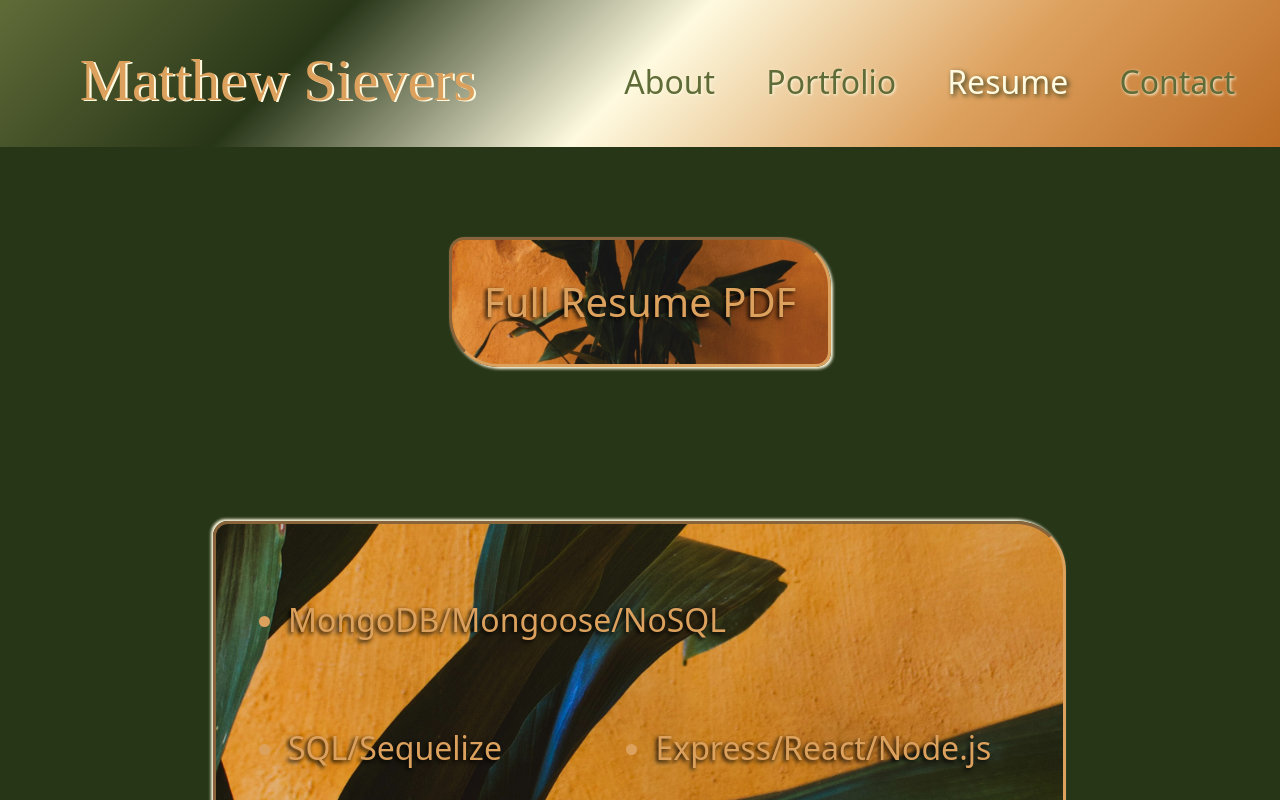
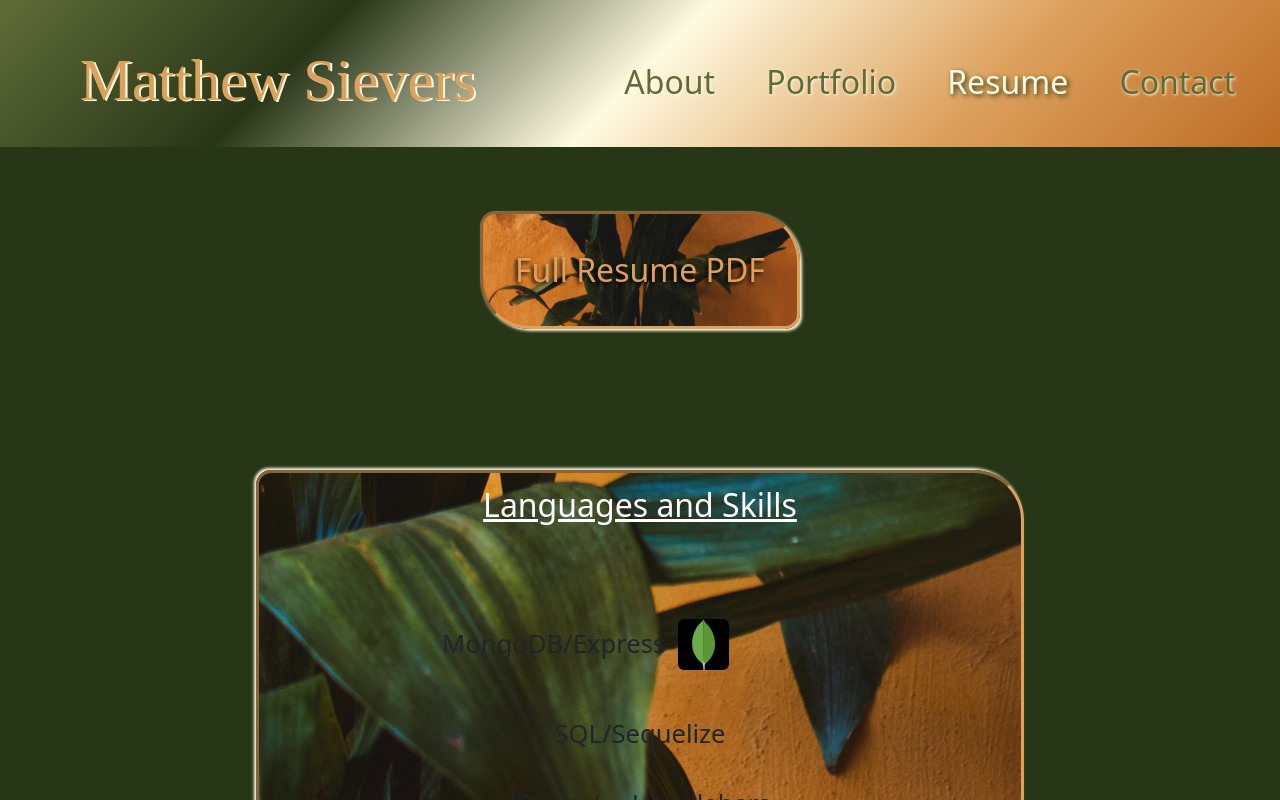
Before and after one commit to mattersievers/portfolio_v2.0, a React (Create React App) app: page / in a window 1280 px wide. Both pictures are taken after a click on the element "Resume". Shown: the top 800 px of the page. Built offline with nearby package versions, Linux system fonts and the light colour scheme; a web font is replaced by a local one.

Commit message:
icon title formatted. some icons found. need more.

```diff
--- a/package.json
+++ b/package.json
@@ -4,6 +4,10 @@
   "version": "0.1.0",
   "private": true,
   "dependencies": {
+    "@fortawesome/fontawesome-svg-core": "^1.3.0",
+    "@fortawesome/free-brands-svg-icons": "^6.0.0",
+    "@fortawesome/free-solid-svg-icons": "^6.0.0",
+    "@fortawesome/react-fontawesome": "^0.1.17",
     "@testing-library/jest-dom": "^5.15.0",
     "@testing-library/react": "^11.2.7",
     "@testing-library/user-event": "^12.8.3",
--- a/src/App.css
+++ b/src/App.css
@@ -38,6 +38,7 @@ html,body{
  main{
     height: 100%;
     width: 100%;
+    min-height: 75vh;
  }
 
 /* ------------------------- Header and Navigation styling -------------------------- */
@@ -189,9 +190,9 @@ box-shadow: -2px -2px 3px var(--cornsilk);
 .resumeLink{
   text-decoration: none;
   text-shadow: -2px 2px 4px black;
-  padding: 4vmin;
-  margin: 7vw ;
-  font-size: 5vmin;
+  padding: 2.5vw;
+  margin: 5vw;
+  font-size: 2.5vw;
   color: var(--fawn);
   border-radius: 15px 50px;
   border-style: inset;
@@ -215,36 +216,72 @@ box-shadow: -2px -2px 3px var(--cornsilk);
   text-shadow: 3px 3px black;
 }
 
-.proficiencyList{
+.proficiencyListDiv{
   border-radius: 15px 50px;
   border-style: inset;
   border-color: var(--fawn);
   box-shadow: -2px -2px 3px var(--cornsilk);
-  margin: 5vw;
-  height: 70vh;
-  padding: 4vmin;
-  height: max-content;
+  width: 60vw;
   background-image:url('./assets/pics/pexels-mark-neal-3289084.jpg');
-  background-position: left 5% bottom 15%;
+  background-position: left 5% bottom 5%;
   background-size: 100vmax;
   background-repeat: no-repeat;
+  margin: 6vw;
+
+}
+
+.proficiencyListTitle{
+  color:white;
+  padding: 1vw;
+  font-size: 2.5vw;
+  text-decoration: underline;
+}
+.proficiencyList{
+  padding: 1vw;
 }
 
 .proficiencyList li{
-  font-size: 4vmin;
+  font-size: 2vw;
   size: 100%;
-  margin: 5vmin;
-  color: var(--fawn);
-  list-style-type: disc;
-  text-shadow: -2px 2px 4px black;
+  margin: 2vmin;
+  display: flex;
+  align-items: center;
 }
 
-.proficiencyList li:hover{
-  text-shadow: 3px 3px black;
-  color: var(--cornsilk);
-  list-style-type: square;
-  cursor: default;
+.proficiencyList li svg{
+  background-color: black;
+  color: white;
+  margin: 1vw;
+  height: 4vw;
+  width: 4vw;
+  border-radius: 6px;
 }
+
+.proficiencyList li svg:hover{
+  color: black;
+  background-color: white;
+}
+
+.proficiencyList li div{
+  position: relative;
+  box-sizing: content-box;
+  min-width: 2.5vw;
+}
+.proficiencyList li div[title]:hover:after{
+  overflow-wrap: break-word;
+  content: attr(title);
+  width: 80%;
+  font-size: 1vw;
+  position: absolute;
+  top: 91%;
+  left: 10%;
+  color: white;
+  box-shadow: 1px 1px 4px #222;
+  background-image: linear-gradient( #bbbbb4, #403b4a );
+  border-radius: 7.5px;
+  text-align: center;
+}
+
 /* ---------- Contact Section Stylings ------------ */
 
 .contactPage{
@@ -259,11 +296,12 @@ box-shadow: -2px -2px 3px var(--cornsilk);
   border-style: inset;
   border-color: var(--fawn);
   box-shadow: 2px 2px 3px var(--cornsilk);
-  margin: 5vmin;
-  padding: 5vmin;
+  margin: 3vmax;
+  padding: 2.5vw;
   background-image:url('./assets/pics/pexels-mark-neal-3289085.jpg');
   background-position: center;
   background-size: 75vmax;
+  font-size: 2.5vw;
 }
 
 
@@ -272,18 +310,19 @@ box-shadow: -2px -2px 3px var(--cornsilk);
   border-style: inset;
   border-color: var(--fawn);
   box-shadow: 2px 2px 3px var(--cornsilk);
-  margin: 5vmin;
-  padding: 5vmin;
+  margin: 2.5vmax;
+  padding: 2.5vw;
   width: 60vw;
   flex-wrap: wrap;
   background-image:url('./assets/pics/pexels-mark-neal-3289084.jpg');
-  background-position: right;
+  background-position: left 5% bottom 5%;
   background-size: 75vmax;
   background-repeat: no-repeat;
+  font-size: 1.5vw;
 }
 
 #contact-form div{
-  margin: 2vmin;
+  margin: 2.5vw;
   display: flex;
   justify-content: center;
   flex-wrap: wrap;
@@ -292,18 +331,12 @@ box-shadow: -2px -2px 3px var(--cornsilk);
 
 #contact-form label{
   flex: 1;
-  padding: 2vmin;
+  padding: 1vw;
 }
 
-#contact-form textarea {
+#contact-form textarea, input {
   flex: 2 auto;
-  padding: 2vmin;
-  max-width: 100%;
-}
-
-#contact-form input{
-  flex: 2 auto;
-  padding: 2vmin;
+  padding: 1vw;
   max-width: 100%;
 }
 
@@ -316,6 +349,7 @@ box-shadow: -2px -2px 3px var(--cornsilk);
   box-shadow: -3px -2px 4px var(--dark-olive-green);
   min-width: fit-content;
   align-self: center;
+  font-size: 1.5vw;
 }
 #contact-form button:hover{
   background-color: var(--liver-dogs);
@@ -329,6 +363,7 @@ box-shadow: -2px -2px 3px var(--cornsilk);
 
 .contactPage a{
   color: var(--cornsilk);
+  font-size: 1.5vw;
 }
 
 .contactPage a:hover{
--- a/src/components/Resume/index.js
+++ b/src/components/Resume/index.js
@@ -1,21 +1,40 @@
 import React from "react";
 import { Rotate } from "react-reveal";
+import { FontAwesomeIcon } from "@fortawesome/react-fontawesome";
+import { fab } from '@fortawesome/free-brands-svg-icons';
+import { library } from "@fortawesome/fontawesome-svg-core";
+
+library.add(fab);
 
 const Resume = () => {
     return (
-        <section className="resumeSection d-flex flex-column align-items-center justify-content-center">
+        <section className="resumeSection d-flex flex-column align-items-center justify-content-between">
             <Rotate top left duration={2000}>
                 <a href="https://drive.google.com/file/d/1mQV6_A6ElUt6uPYaEiEOxWC45VE1semS/view?usp=sharing" className="resumeLink ">Full Resume PDF</a>
             </Rotate>
             <Rotate top right duration={2000}>
-                <ul className="proficiencyList d-flex flex-wrap align-items-center col-8 justify-content-between">
-                    <li>MongoDB/Mongoose/NoSQL</li>
-                    <li>SQL/Sequelize</li>
-                    <li>Express/React/Node.js</li>
-                    <li>HTML/CSS/JavaScript</li>
-                    <li>JQuery/Bootstrap/Handlebars</li>
-                    <li>RESTful APIs/GraphQL</li>
-                </ul>
+                <div className="proficiencyListDiv d-flex flex-column align-items-center">
+                    <h2 className="proficiencyListTitle align-self-center">Languages and Skills</h2>
+                    <ul className="proficiencyList d-flex flex-wrap align-items-center col-8 justify-content-around">
+                        <li>
+                            <div title="HTML"><FontAwesomeIcon icon="fab fa-html5"/></div>
+                            <div title="CSS"><FontAwesomeIcon icon="fab fa-css3"/></div>
+                            <div title="JavaScript"><FontAwesomeIcon icon="fab fa-js"/></div>
+                        </li>
+                        <li>MongoDB/Express
+                            <div title="MongoDB"><svg xmlns="http://www.w3.org/2000/svg" viewBox="0 0 32 32"><path d="M15.9.087l.854 1.604c.192.296.4.558.645.802.715.715 1.394 1.464 2.004 2.266 1.447 1.9 2.423 4.01 3.12 6.292.418 1.394.645 2.824.662 4.27.07 4.323-1.412 8.035-4.4 11.12-.488.488-1.01.94-1.57 1.342-.296 0-.436-.227-.558-.436-.227-.383-.366-.82-.436-1.255-.105-.523-.174-1.046-.14-1.586v-.244C16.057 24.21 15.796.21 15.9.087z" fill="#599636"/><path d="M15.9.034c-.035-.07-.07-.017-.105.017.017.35-.105.662-.296.96-.21.296-.488.523-.767.767-1.55 1.342-2.77 2.963-3.747 4.776-1.3 2.44-1.97 5.055-2.16 7.808-.087.993.314 4.497.627 5.508.854 2.684 2.388 4.933 4.375 6.885.488.47 1.01.906 1.55 1.325.157 0 .174-.14.21-.244a4.78 4.78 0 0 0 .157-.68l.35-2.614L15.9.034z" fill="#6cac48"/><path d="M16.754 28.845c.035-.4.227-.732.436-1.063-.21-.087-.366-.26-.488-.453-.105-.174-.192-.383-.26-.575-.244-.732-.296-1.5-.366-2.248v-.453c-.087.07-.105.662-.105.75a17.37 17.37 0 0 1-.314 2.353c-.052.314-.087.627-.28.906 0 .035 0 .07.017.122.314.924.4 1.865.453 2.824v.35c0 .418-.017.33.33.47.14.052.296.07.436.174.105 0 .122-.087.122-.157l-.052-.575v-1.604c-.017-.28.035-.558.07-.82z" fill="#c2bfbf"/></svg></div>
+                            <div title="Express.js"></div>
+                            <div title="React"><FontAwesomeIcon icon="fab fa-react" /></div>
+                            <div title="Node.js"><FontAwesomeIcon icon="fab fa-node-js" /></div>
+                        </li>
+                        <li>SQL/Sequelize</li>
+                        <li>JQuery/
+                            <div title="Bootstrap"><FontAwesomeIcon icon="fab fa-bootstrap" /></div>
+                            Handlebars</li>
+                        <li>RESTful APIs/GraphQL
+                            <div title="AWS"><FontAwesomeIcon icon="fab fa-aws" /></div></li>
+                    </ul>
+                </div>
             </Rotate>
         </section>
     )
```
Also changed, not shown: src/assets/icons/mongodb-icon.svg (added), 1 other file (tests, documents, lock files or other folders).
